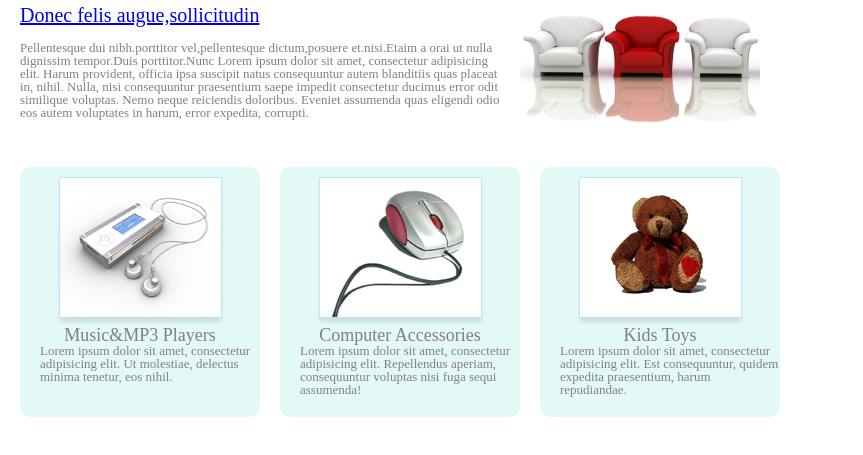
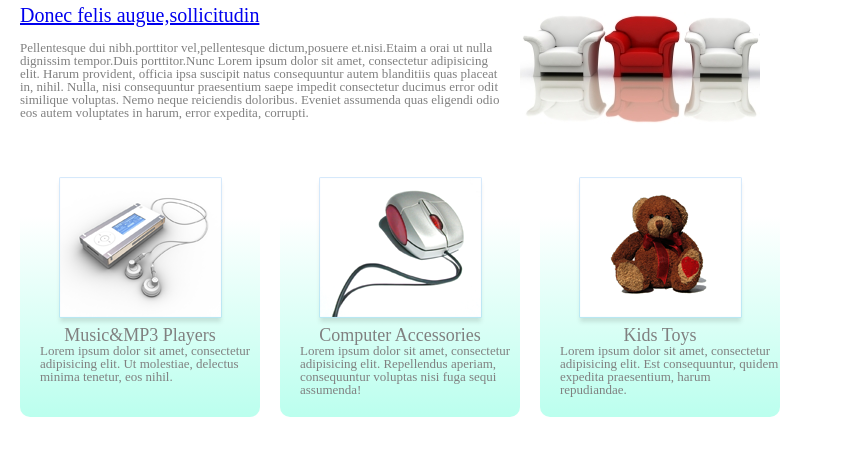
Before and after one commit to g6165310/hw3, a plain HTML site: page index.html in a window 1280 px wide. Shown: the part 115-570 px from the top of the page, without its empty margins (0-863 px from the left). Drawn offline with Linux system fonts and the light colour scheme.

Commit message:
css修改
漸層

```diff
--- a/css/hw3.css
+++ b/css/hw3.css
@@ -98,7 +98,7 @@ h1{
 .product{
 	width: 240px;
 	height: 250px;
-	background: #E2F9F8;
+	background-image: linear-gradient(#fff 20%, #BBFFEE);
 	margin-right: 20px;
 	border-radius: 10px;
 }
```
